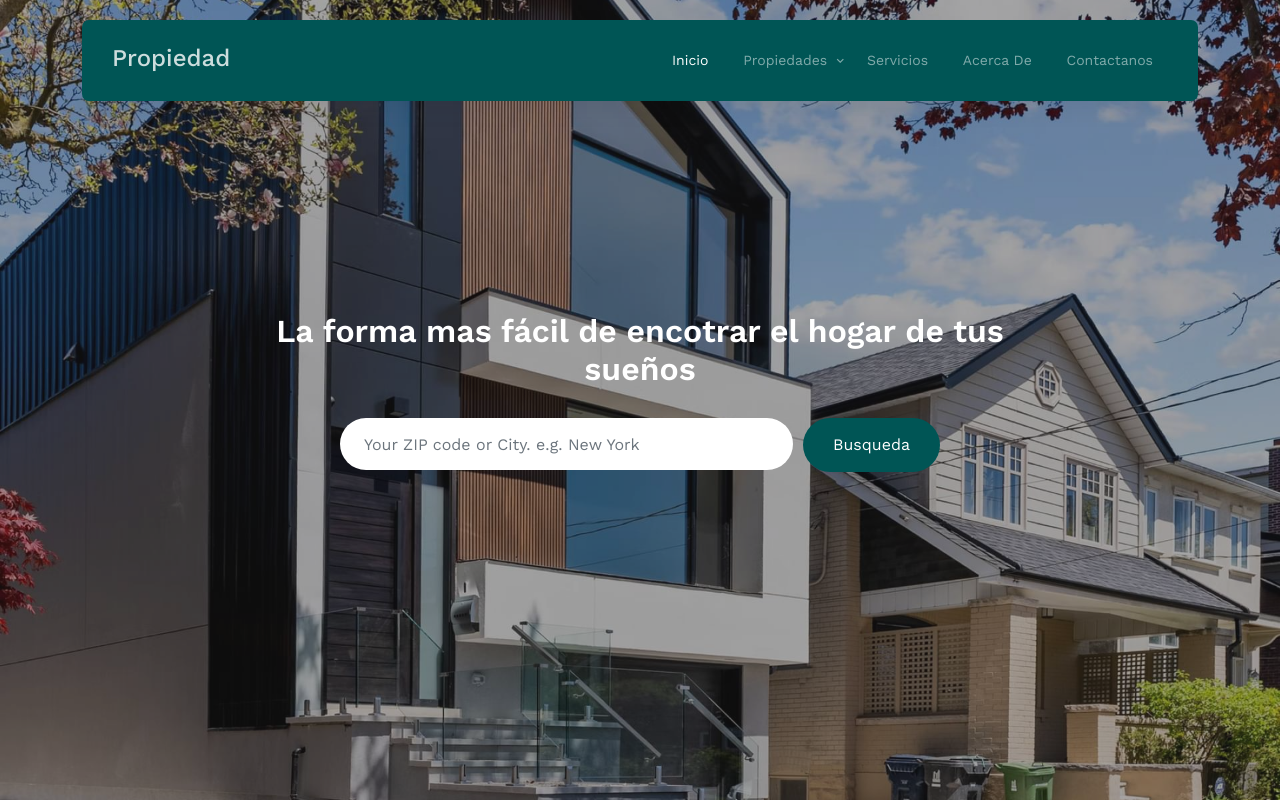
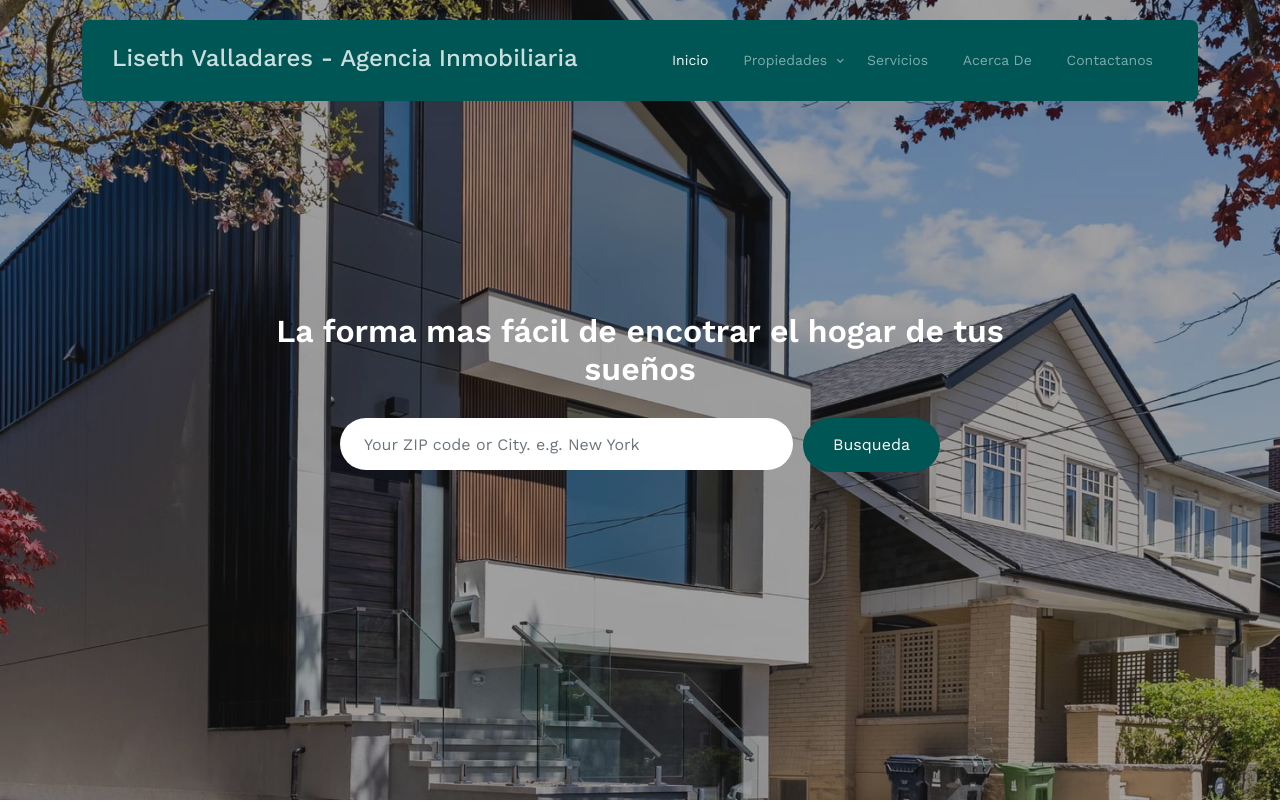
Before and after one commit to cristiancacereslabrador/AgenciaInmobiliaria, a website: page index.html in a window 1280 px wide. Shown: the top 802 px of the page. Drawn offline with nearby package versions, Linux system fonts and the light colour scheme; files whose address does not match are found by name.

Commit message:
CORRECCION1

```diff
--- a/index.html
+++ b/index.html
@@ -29,7 +29,7 @@
     <link rel="stylesheet" href="css/aos.css" />
     <link rel="stylesheet" href="css/style.css" />
 
-    <title>Liseth Valladares - Agencia Inmoniliaria &mdash;</title>
+    <title>Liseth Valladares - Agencia Inmobiliaria &mdash;</title>
   </head>
   <body>
     <div class="site-mobile-menu site-navbar-target">
@@ -45,7 +45,9 @@
       <div class="container">
         <div class="menu-bg-wrap">
           <div class="site-navigation">
-            <a href="index.html" class="logo m-0 float-start">Propiedad</a>
+            <a href="index.html" class="logo m-0 float-start"
+              >Liseth Valladares - Agencia Inmobiliaria</a
+            >
 
             <ul
               class="js-clone-nav d-none d-lg-inline-block text-start site-menu float-end"
```
